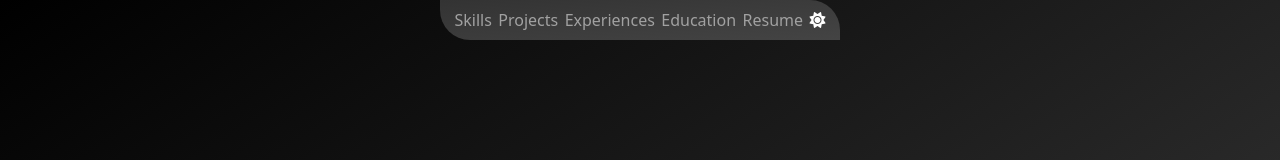
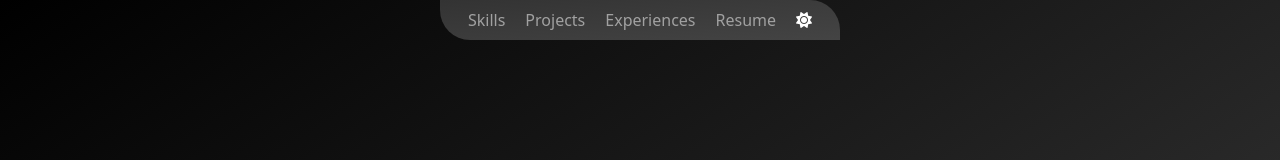
Before and after one commit to Ebentim/Timilehin, a plain HTML site: page index.html in a window 1280 px wide. Shown: the top 160 px of the page. Drawn offline with nearby package versions, Linux system fonts and the light colour scheme.

Commit message:
Update index.html

```diff
--- a/index.html
+++ b/index.html
@@ -49,9 +49,6 @@
                 <a href="#projects" class="nav-link">Experiences</a>
             </li>
             <li class="nav-item">
-                <a href="#contact" class="nav-link">Education</a>
-            </li>
-            <li class="nav-item">
                 <a href="#contact" class="nav-link">Resume</a>
             </li>
             <li class="nav-item" id="light">
@@ -65,15 +62,6 @@
     <main class="container text-white w-auto mw-md-75 m-auto">
         <section class="container-fluid row d-md-flex position-absolute top-50 start-50 translate-middle">
             <div class="col-12 col-md-8 d-flex justify-content-center align-item-center flex-column p-md-2">
-              <!-- <div id="outermost" class="m-auto mb-4 d-md-none">
-                <div id="middle">
-                  <div id="innermost" class="d-flex justify-content-center">
-                    <div class="">
-                      <img src="/images/profile.jpg" height="300" alt="" class="">
-                    </div>
-                  </div>
-                </div>
-              </div> -->
               <p class="mb-2 mb-md-0 p-md-2" id="about"><span class="h1">Timilehin OLAYUWA,</span> <br>I am passionate about creating user-friendly web applications. My skills extend to designing and developing responsive websites optimized for various devices and screen sizes. Leveraging my proficiency in JavaScript, I can craft dynamic and interactive web pages that enhance the overall user experience. I ensure that my clients receive the best possible service and I am excited about the opportunity to work with you and bring your vision to life.</p>
             </div>
                 <div id="carouselExampleControls" class="carousel slide col-12 col-md-4" data-bs-ride="carousel" style="width: 300px; margin: auto;">
```
